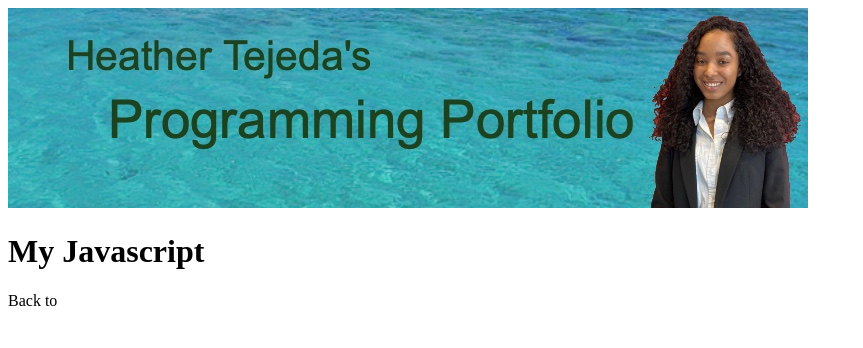
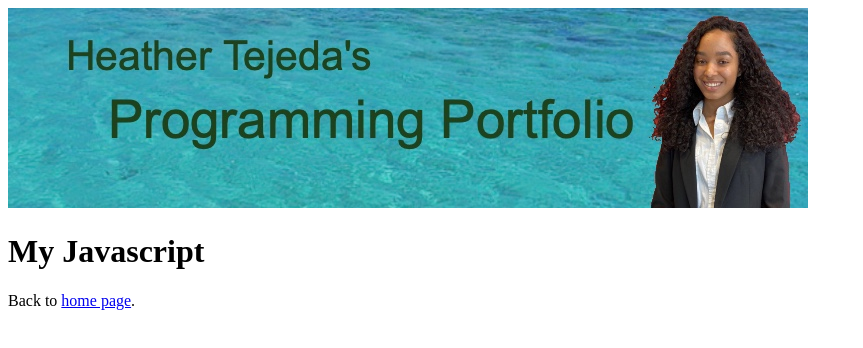
Before and after one commit to fiallo1972/fiallo1972.github.io, a plain HTML site: page javascripts.html in a window 1280 px wide. Shown: the whole page, without its empty margins (0-863 px from the left). Drawn offline with Linux system fonts and the light colour scheme.

Commit message:
Update javascripts.html

```diff
--- a/javascripts.html
+++ b/javascripts.html
@@ -7,7 +7,7 @@
     <body>
     <img src="myBanner.jpg">
     <h1>My Javascript</h1>
-    Back to <a href="index.html>home page</a>.
+    Back to <a href="index.html">home page</a>.
 
     </body>
 </html>
```
